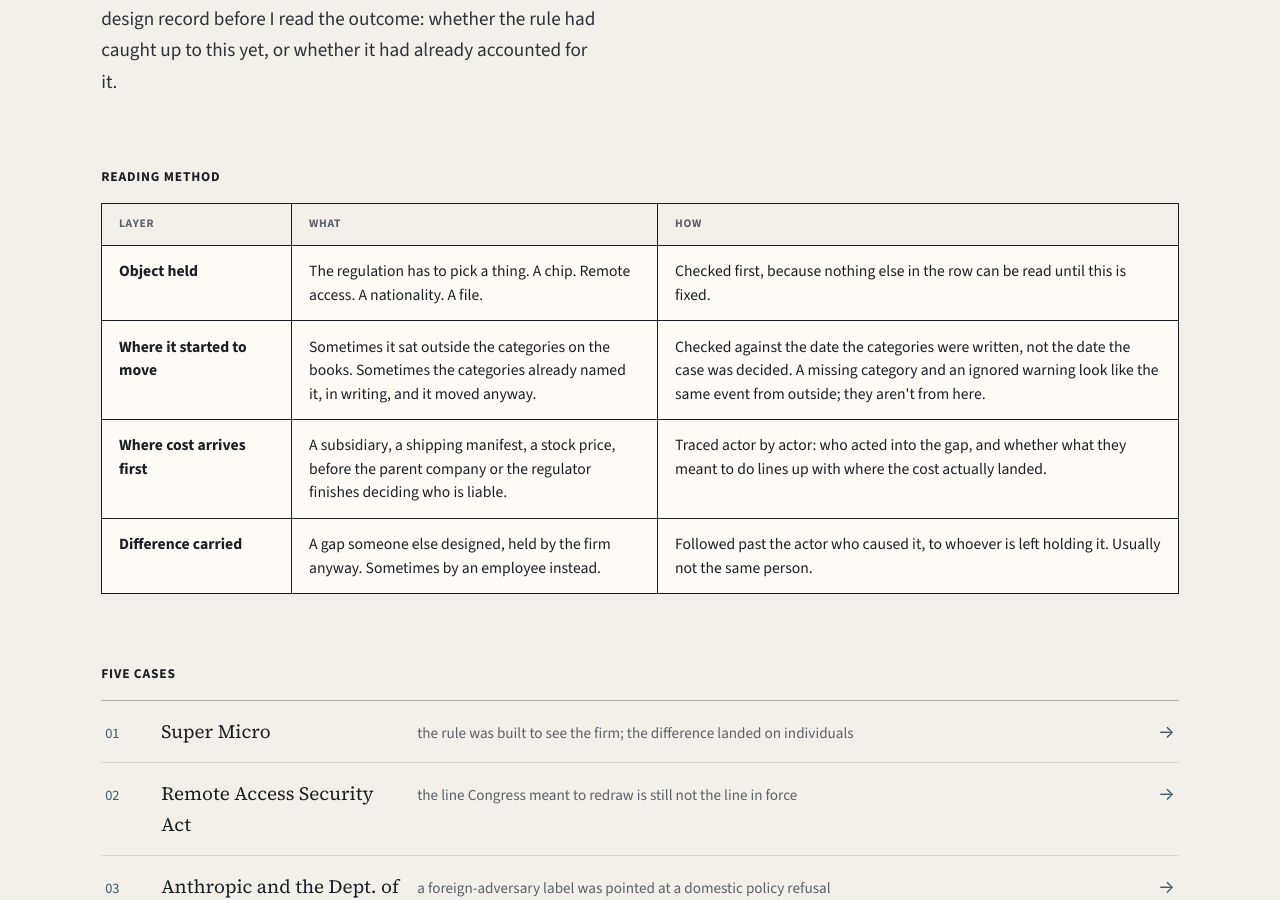
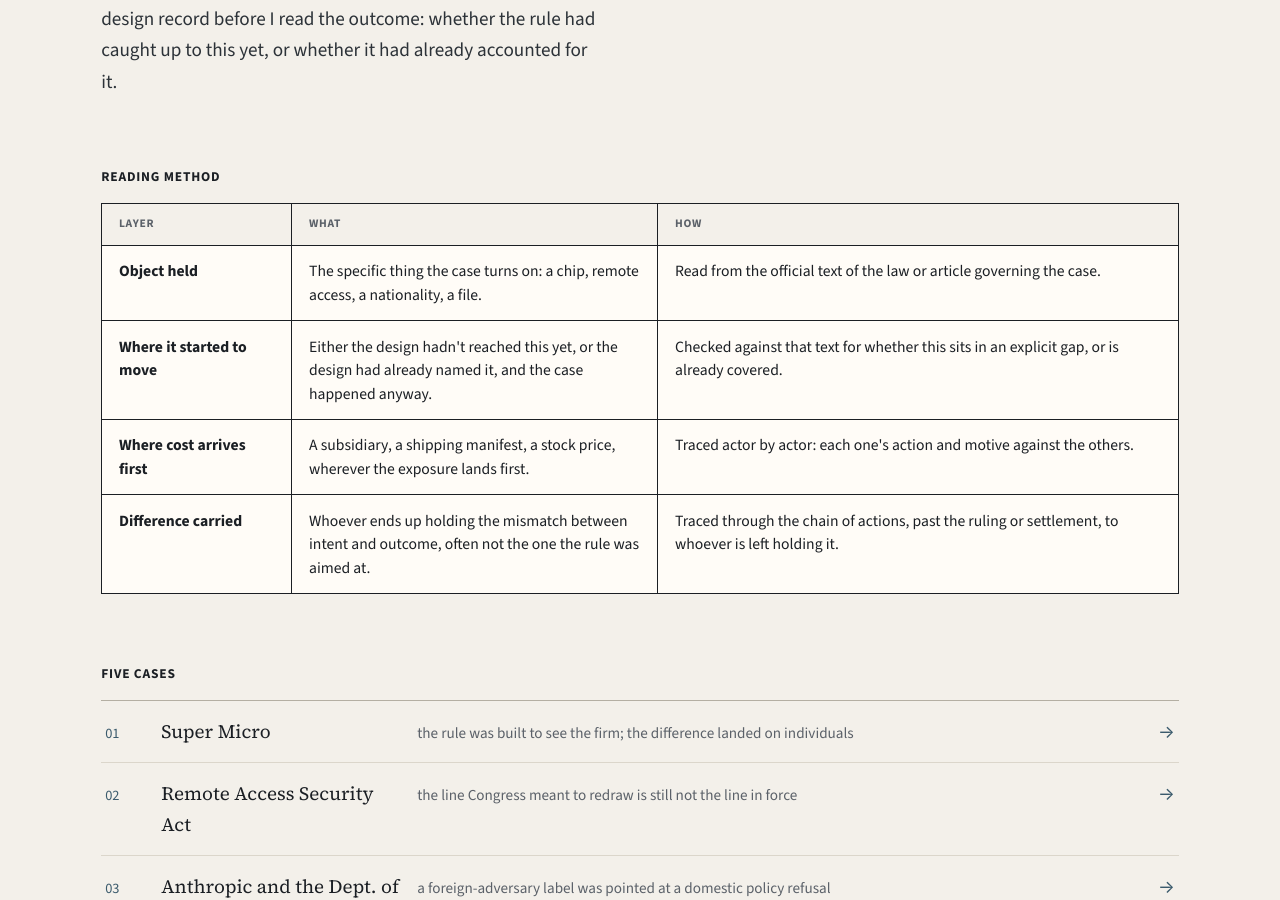
Before and after one commit to GaeunLim01/regulatory-order, a Jekyll site: the page built from index.html, in a window 1280 px wide and 900 px high, scrolled down 433 px. Built offline with Jekyll 4.4.1, drawn with Linux system fonts in a browser that asks for light colours.

Commit message:
Add files via upload

```diff
--- a/index.html
+++ b/index.html
@@ -28,23 +28,23 @@
         <tbody>
           <tr>
             <td class="dfour__k">Object held</td>
-            <td class="dfour__v">The regulation has to pick a thing. A chip. Remote access. A nationality. A file.</td>
-            <td class="dfour__h">Checked first, because nothing else in the row can be read until this is fixed.</td>
+            <td class="dfour__v">The specific thing the case turns on: a chip, remote access, a nationality, a file.</td>
+            <td class="dfour__h">Read from the official text of the law or article governing the case.</td>
           </tr>
           <tr>
             <td class="dfour__k">Where it started to move</td>
-            <td class="dfour__v">Sometimes it sat outside the categories on the books. Sometimes the categories already named it, in writing, and it moved anyway.</td>
-            <td class="dfour__h">Checked against the date the categories were written, not the date the case was decided. A missing category and an ignored warning look like the same event from outside; they aren't from here.</td>
+            <td class="dfour__v">Either the design hadn't reached this yet, or the design had already named it, and the case happened anyway.</td>
+            <td class="dfour__h">Checked against that text for whether this sits in an explicit gap, or is already covered.</td>
           </tr>
           <tr>
             <td class="dfour__k">Where cost arrives first</td>
-            <td class="dfour__v">A subsidiary, a shipping manifest, a stock price, before the parent company or the regulator finishes deciding who is liable.</td>
-            <td class="dfour__h">Traced actor by actor: who acted into the gap, and whether what they meant to do lines up with where the cost actually landed.</td>
+            <td class="dfour__v">A subsidiary, a shipping manifest, a stock price, wherever the exposure lands first.</td>
+            <td class="dfour__h">Traced actor by actor: each one's action and motive against the others.</td>
           </tr>
           <tr>
             <td class="dfour__k">Difference carried</td>
-            <td class="dfour__v">A gap someone else designed, held by the firm anyway. Sometimes by an employee instead.</td>
-            <td class="dfour__h">Followed past the actor who caused it, to whoever is left holding it. Usually not the same person.</td>
+            <td class="dfour__v">Whoever ends up holding the mismatch between intent and outcome, often not the one the rule was aimed at.</td>
+            <td class="dfour__h">Traced through the chain of actions, past the ruling or settlement, to whoever is left holding it.</td>
           </tr>
         </tbody>
       </table>
```
